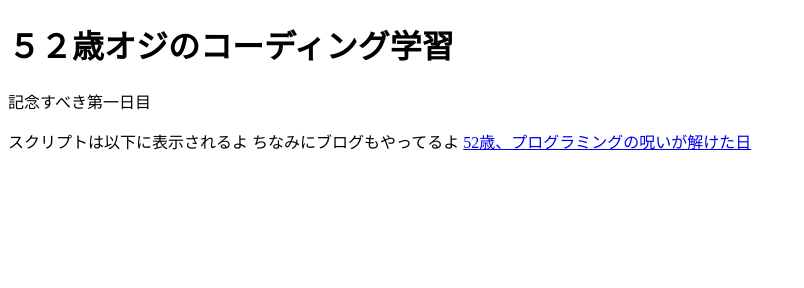
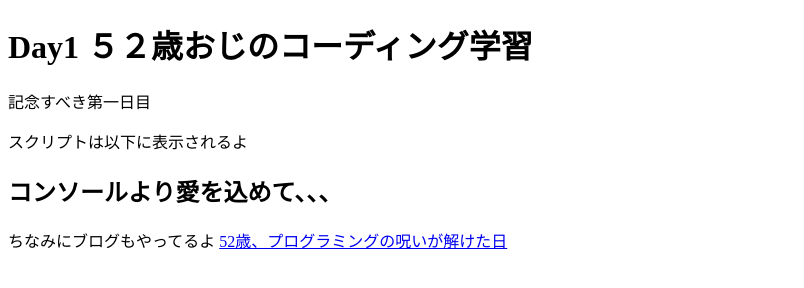
Before and after one commit to kiyo4810/day1_hello_github, a plain HTML site: page index2.html in a window 1280 px wide. Shown: the whole page, without its empty margins (0-804 px from the left). Drawn offline with Linux system fonts and the light colour scheme.

Commit message:
Day1 一旦の区切り

```diff
--- a/index2.html
+++ b/index2.html
@@ -2,14 +2,15 @@
 <html lang="ja">
 <head>
     <meta charset="UTF-8">
-    <title>５２歳オジのコーディング学習</title>
+    <title>day1/100 ５２歳おじのコーディング学習</title>
 </head>
 <body>
-    <h1>５２歳オジのコーディング学習</h1>
+    <h1>Day1 ５２歳おじのコーディング学習</h1>
     <p>記念すべき第一日目</p>
-    スクリプトは以下に表示されるよ
+    スクリプトは以下に表示されるよ<br/
     <script src="index2.js"></script>
-    ちなみにブログもやってるよ
-    <a href="https://catgomapan.com/2025/12/29/52%e6%ad%b3%e3%80%81%e3%83%97%e3%83%ad%e3%82%b0%e3%83%a9%e3%83%9f%e3%83%b3%e3%82%b0%e3%81%ae%e5%91%aa%e3%81%84%e3%81%8c%e8%a7%a3%e3%81%91%e3%81%9f%e6%97%a5/">52歳、プログラミングの呪いが解けた日</a>
-</body>
+    <h2>コンソールより愛を込めて、、、</h2>
+    <p>ちなみにブログもやってるよ
+    <a href="https://catgomapan.com/2025/12/29/52%e6%ad%b3%e3%80%81%e3%83%97%e3%83%ad%e3%82%b0%e3%83%a9%e3%83%9f%e3%83%b3%e3%82%b0%e3%81%ae%e5%91%aa%e3%81%84%e3%81%8c%e8%a7%a3%e3%81%91%e3%81%9f%e6%97%a5/?fbclid=IwY2xjawPAZ81leHRuA2FlbQIxMQBzcnRjBmFwcF9pZBAyMjIwMzkxNzg4MjAwODkyAAEe3ICwfUuJgYBt2UAM2rpQbgHyKV0i6Y25tZerL6N-MiuHr9CTGlzQZJ-4ls0_aem_j-lvCzL2ZM8LGAzRLesHyw">52歳、プログラミングの呪いが解けた日</a>
+    </p>
 </html>
```
Also changed, not shown: index.html (+9 -6 lines), images/gomallen.png (added), images/gomapancar.png (added), images/russiancat.png (added), 2 other files.
